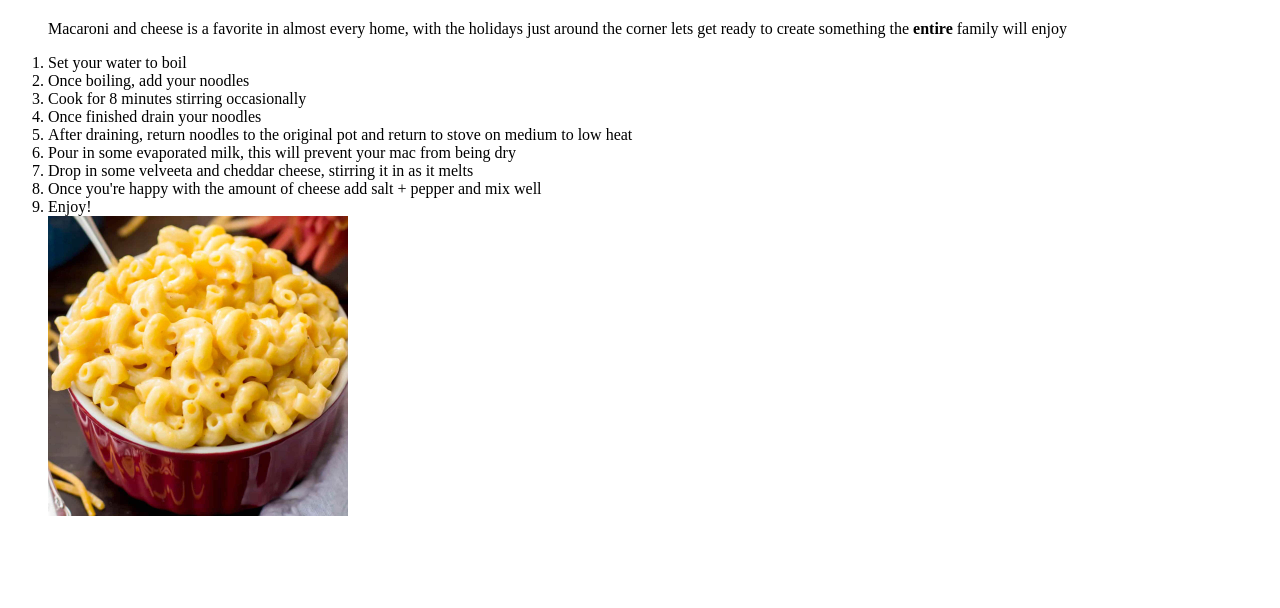
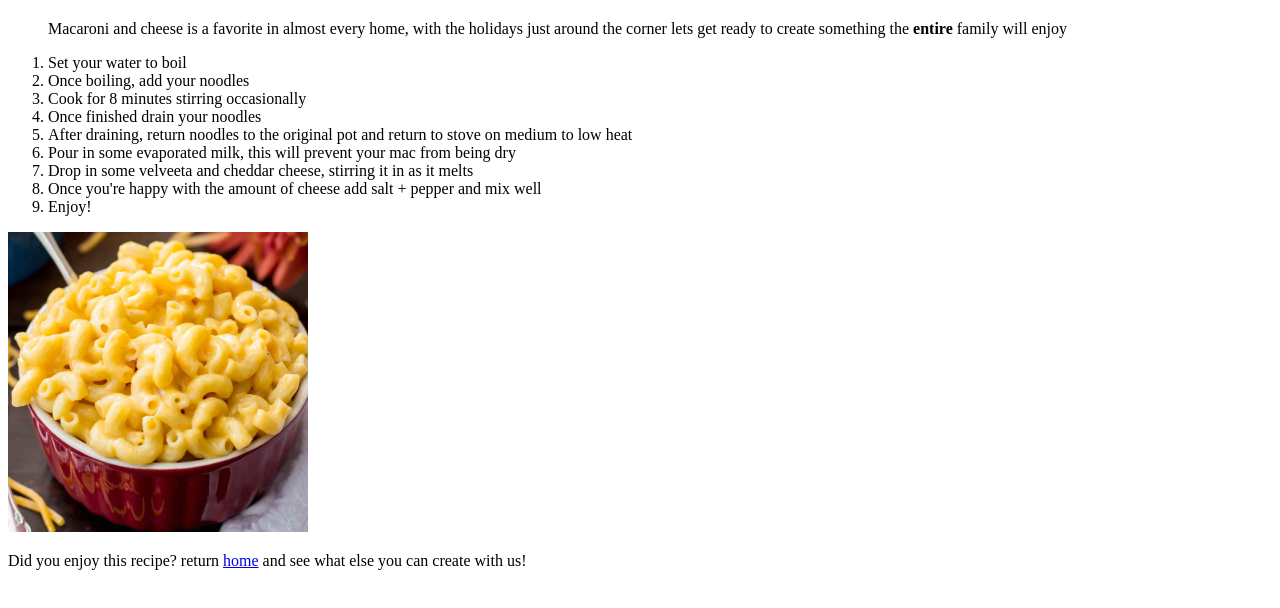
Before and after one commit to Saber2332/odin-recipes, a plain HTML site: page recipes/mac.html in a window 1280 px wide. Shown: the part 60-668 px from the top of the page. Drawn offline with Linux system fonts and the light colour scheme.

Commit message:
Added home link to recipe mac and cleaned up look
Removed img/mac from the list code causing it to offset from the list

```diff
--- a/recipes/mac.html
+++ b/recipes/mac.html
@@ -17,7 +17,8 @@
             <li>Drop in some velveeta and cheddar cheese, stirring it in as it melts</li>
             <li>Once you're happy with the amount of cheese add salt + pepper and mix well</li>
             <li>Enjoy!</li>
+        </ol>
             <img src="../img/mac.jpg" height="300" width="300" alt="Macaroni & Cheese">
-        </ol>
+            <p>Did you enjoy this recipe? return <a href="../index.html">home</a> and see what else you can create with us!</a></p>
     </body>
 </html>
```
